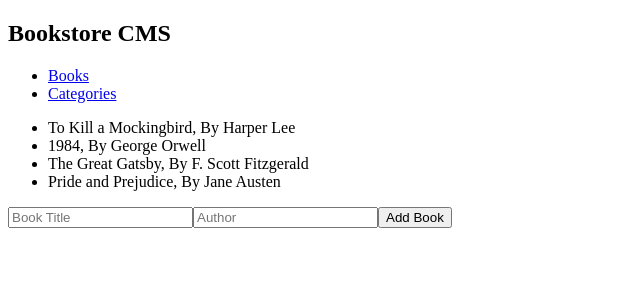
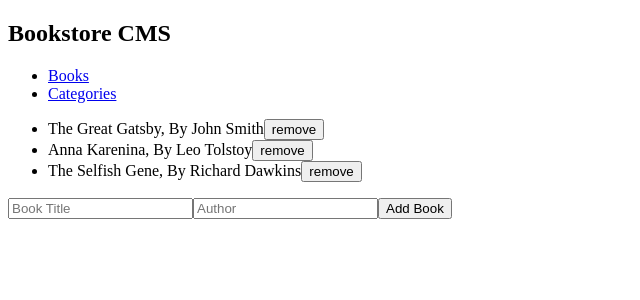
Before and after one commit to evillaz/Bookstore, a React (Create React App) app: page / in a window 1280 px wide. Shown: the top 300 px of the page, without its empty margins (0-640 px from the left). Built offline with nearby package versions, Linux system fonts and the light colour scheme.

Commit message:
INTEGRATE REDUX REACT COMPONENTS

```diff
--- a/src/components/BookInput.jsx
+++ b/src/components/BookInput.jsx
@@ -1,7 +1,10 @@
-import PropTypes from 'prop-types';
 import { useState } from 'react';
+import { useDispatch } from 'react-redux';
+import { v4 as uuidv4 } from 'uuid';
+import { increment } from '../redux/books/booksSlice';
 
-const BookInput = ({ addBook }) => {
+const BookInput = () => {
+  const dispatch = useDispatch();
   const [title, setTitle] = useState('');
   const [author, setAuthor] = useState('');
 
@@ -15,7 +18,8 @@ const BookInput = ({ addBook }) => {
 
   const handleSubmit = (e) => {
     e.preventDefault();
-    addBook(title, author);
+    const itemId = uuidv4();
+    dispatch(increment({ itemId, title, author }));
     setTitle('');
     setAuthor('');
   };
@@ -43,8 +47,4 @@ const BookInput = ({ addBook }) => {
   );
 };
 
-BookInput.propTypes = {
-  addBook: PropTypes.func.isRequired,
-};
-
 export default BookInput;
--- a/src/components/BookItem.jsx
+++ b/src/components/BookItem.jsx
@@ -1,6 +1,10 @@
 import PropTypes from 'prop-types';
+import { useDispatch } from 'react-redux';
+import { decrement } from '../redux/books/booksSlice';
 
-const BookItem = ({ title, author }) => (
+const BookItem = ({ id, title, author }) => {
+  const dispatch = useDispatch();
+  return (
     <li>
       <span>
         {title}
@@ -8,12 +12,22 @@ const BookItem = ({ title, author }) => (
         {' '}
         {author}
       </span>
+      <button
+        type="button"
+        onClick={() => {
+          dispatch(decrement({ id }));
+        }}
+      >
+        remove
+      </button>
     </li>
   );
+};
 
 BookItem.propTypes = {
   title: PropTypes.string.isRequired,
   author: PropTypes.string.isRequired,
+  id: PropTypes.string.isRequired,
 };
 
 export default BookItem;
--- a/src/components/BookList.jsx
+++ b/src/components/BookList.jsx
@@ -1,5 +1,4 @@
 import PropTypes from 'prop-types';
-import { v4 as uuidv4 } from 'uuid';
 import BookItem from './BookItem';
 
 const BookList = ({ books }) => (
@@ -8,7 +7,8 @@ const BookList = ({ books }) => (
       <BookItem
         title={book.title}
         author={book.author}
-        key={uuidv4()}
+        id={book.itemId}
+        key={book.itemId}
       />
     ))}
   </ul>
@@ -18,6 +18,7 @@ BookList.propTypes = {
   books: PropTypes.arrayOf(PropTypes.shape({
     title: PropTypes.string.isRequired,
     author: PropTypes.string.isRequired,
+    itemId: PropTypes.string.isRequired,
   })).isRequired,
 };
 
--- a/src/components/BookStoreLogic.jsx
+++ b/src/components/BookStoreLogic.jsx
@@ -1,29 +1,13 @@
-import { useState } from 'react';
-import { v4 as uuidv4 } from 'uuid';
+import { useSelector } from 'react-redux';
 import BookInput from './BookInput';
 import BookList from './BookList';
 
 const BookStoreLogic = () => {
-  const [books, setBooks] = useState([
-    { title: 'To Kill a Mockingbird', author: 'Harper Lee' },
-    { title: '1984', author: 'George Orwell' },
-    { title: 'The Great Gatsby', author: 'F. Scott Fitzgerald' },
-    { title: 'Pride and Prejudice', author: 'Jane Austen' },
-  ]);
-
-  const addBook = (title, author) => {
-    const newBook = {
-      id: uuidv4(),
-      title,
-      author,
-    };
-    setBooks([...books, newBook]);
-  };
-
+  const { books } = useSelector((store) => store.books);
   return (
     <div>
       <BookList books={books} />
-      <BookInput addBook={addBook} />
+      <BookInput />
     </div>
   );
 };
--- a/src/redux/books/booksSlice.js
+++ b/src/redux/books/booksSlice.js
@@ -1,10 +1,31 @@
 import { createSlice } from '@reduxjs/toolkit';
+import { v4 as uuidv4 } from 'uuid';
 
 const booksSlice = createSlice({
   name: 'books',
   initialState: {
-    count: 0,
-    books: [],
+    count: 3,
+    books:
+    [
+      {
+        itemId: uuidv4(),
+        title: 'The Great Gatsby',
+        author: 'John Smith',
+        category: 'Fiction',
+      },
+      {
+        itemId: uuidv4(),
+        title: 'Anna Karenina',
+        author: 'Leo Tolstoy',
+        category: 'Fiction',
+      },
+      {
+        itemId: uuidv4(),
+        title: 'The Selfish Gene',
+        author: 'Richard Dawkins',
+        category: 'Nonfiction',
+      },
+    ],
   },
   reducers: {
     increment: (state, action) => ({
@@ -12,14 +33,11 @@ const booksSlice = createSlice({
       count: state.count + 1,
       books: [...state.books, action.payload],
     }),
-    decrement: (state, { payload }) => {
-      const filteredBooks = state.books.filter((book) => book.id !== payload.id);
-      return {
-        ...state,
-        count: state.count - 1,
-        books: [filteredBooks],
-      };
-    },
+    decrement: (state, { payload }) => ({
+      ...state,
+      count: state.count - 1,
+      books: state.books.filter((book) => book.itemId !== payload.id),
+    }),
   },
 });
 
```
Lines whose indentation alone changed are shown as unchanged.
